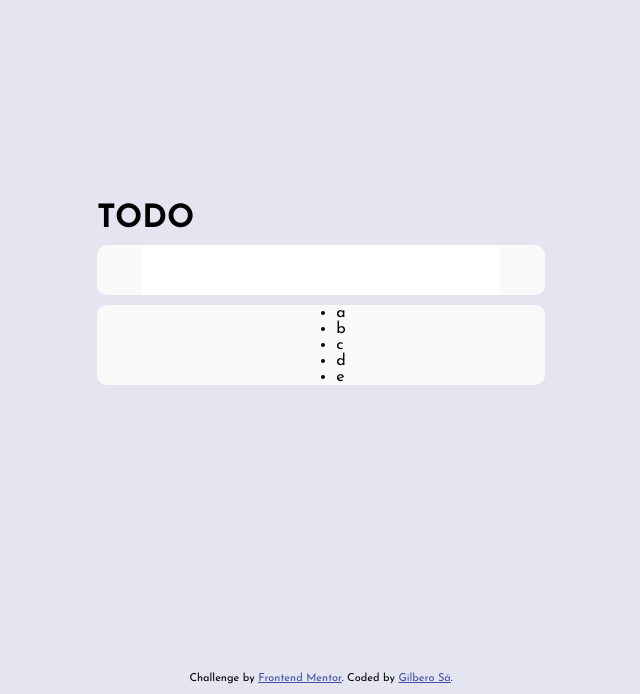
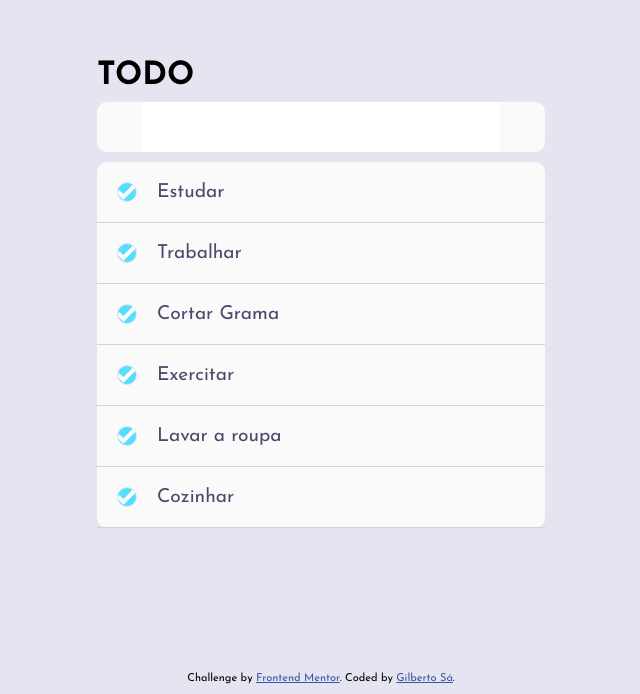
Before and after one commit to Gibasa/todo, a Vue app in the folder todo-app/: page / in a window 1280 px wide. Shown: the part 106-800 px from the top of the page, without its empty margins (319-959 px from the left). Built offline with nearby package versions, Linux system fonts and the light colour scheme.

Commit message:
v-for for list created. checkbox style initiated.

```diff
--- a/todo-app/src/components/atributionComponent.vue
+++ b/todo-app/src/components/atributionComponent.vue
@@ -2,7 +2,7 @@
   <div class="attribution">
     Challenge by
     <a href="https://www.frontendmentor.io?ref=challenge" target="_blank">Frontend Mentor</a>. Coded
-    by <a href="#">Gilbero Sá</a>.
+    by <a href="#">Gilberto Sá</a>.
   </div>
 </template>
 
--- a/todo-app/src/components/listComponent.vue
+++ b/todo-app/src/components/listComponent.vue
@@ -6,33 +6,82 @@
     </div>
     <div class="card">
       <ul>
-        <li>a</li>
-        <li>b</li>
-        <li>c</li>
-        <li>d</li>
-        <li>e</li>
+        <li v-for="item in list" :key="item.id">
+          <input type="checkbox" name="todoItem" id="'item-'+ item.id" checked />
+          <label for="'item-' + item.id">
+            {{ item.todo }}
+          </label>
+        </li>
       </ul>
     </div>
   </div>
 </template>
+<script>
+export default {
+  name: 'listComponent',
+  data() {
+    return {
+      list: [
+        { todo: 'Estudar', status: 'waiting' },
+        { todo: 'Trabalhar', status: 'done' },
+        { todo: 'Cortar Grama', status: 'waiting' },
+        { todo: 'Exercitar', status: 'done' },
+        { todo: 'Lavar a roupa', status: 'waiting' },
+        { todo: 'Cozinhar', status: 'done' }
+      ]
+    }
+  }
+}
+</script>
 <style scoped lang="scss">
 .list {
   display: flex;
   flex-direction: column;
   gap: 10px;
   width: 35%;
-}
-.card{
+
+  .card {
     display: flex;
     justify-content: center;
     border-radius: 10px;
     background-color: hsl(0, 0%, 98%);
-
-    input{
-        width: 80%;
-        border: none;
+    ul {
+      width: 100%;
+      padding: 0;
+    }
+    li {
+        display: flex;
+        align-items: center;
+      list-style-type: none;
+      font-size: larger;
+      padding: 10px 0 10px 0;
+      border-bottom: 1px solid hsl(233, 11%, 84%);
+      color: hsl(235, 19%, 35%);
+      input[type='checkbox'] {
+        color: hsl(235, 19%, 35%);
+        appearance: none;
+        width: 20px;
+        height: 20px;
+        border-radius: 50%;
+        border: 1px solid hsl(236, 33%, 92%);
         outline: none;
-        height: 50px;
+        cursor: pointer;
+        margin: 10px 20px 10px 20px;
+        &:checked {
+          background-color: hsl(192, 100%, 67%);
+          background-image: url(../assets/img/icon-check.svg);
+          background-size: cover;
+          background-position: center;
+        }
+      }
     }
+    input[type='text'] {
+      width: 80%;
+      border: none;
+      outline: none;
+      height: 50px;
+      font-size: larger;
+    }
+  }
 }
 </style>
```
Also changed, not shown: 1 other file (tests, documents, lock files or other folders).
